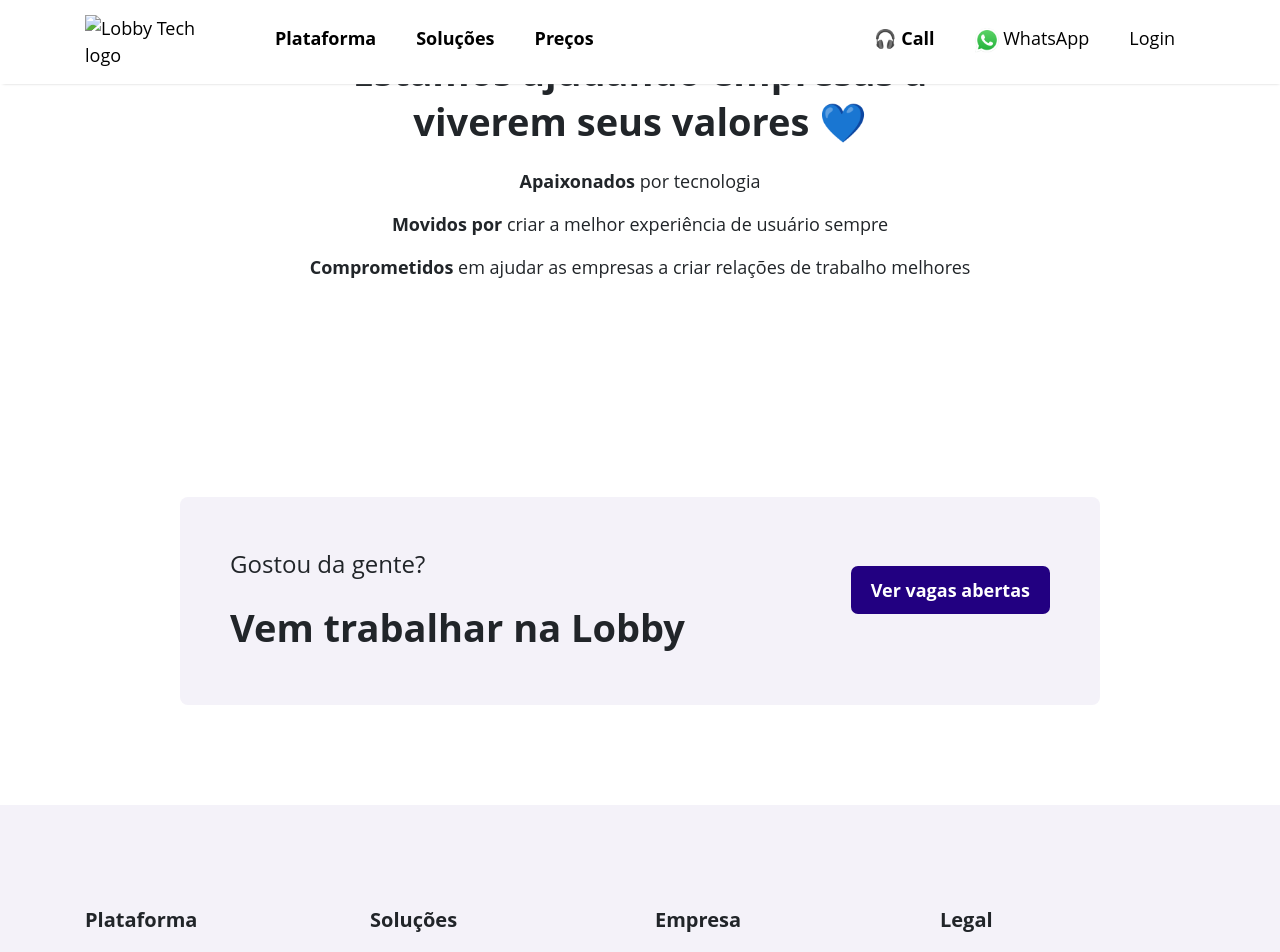
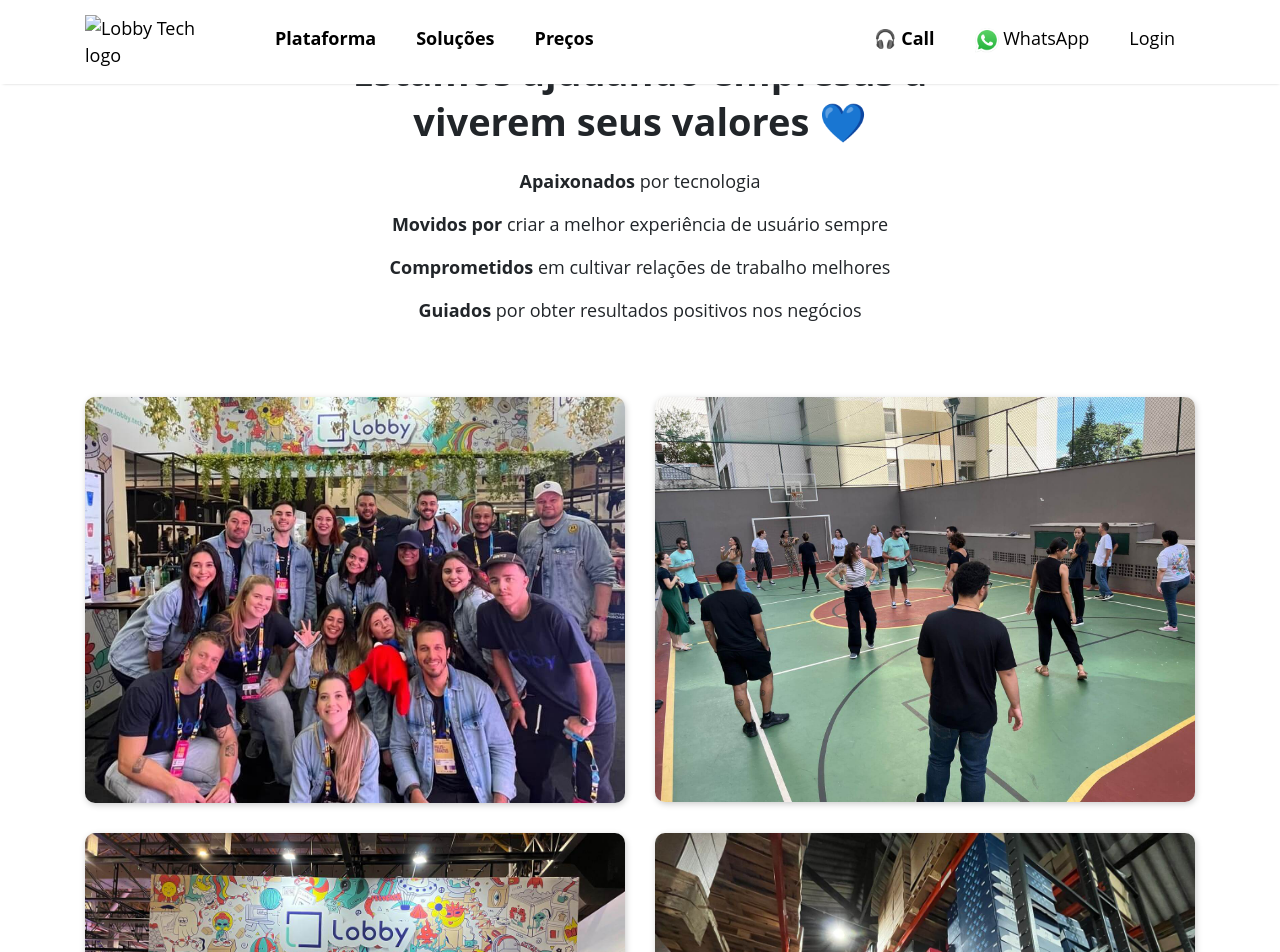
Before and after one commit to lobby-tech/lobby.tech, a Jekyll site: the page built from sobre-nos.html, in a window 1280 px wide and 1400 px high, scrolled down 534 px. Shown: the top 952 px of the window. Built offline with Jekyll 4.4.1, drawn with Linux system fonts in a browser that asks for light colours; a script that is not in the unit is left out.

Commit message:
Created top-banner and images of about us

```diff
--- a/_layouts/home.html
+++ b/_layouts/home.html
@@ -39,6 +39,11 @@
     {% endif %}
 
     <header class="header">
+      <aside class="header__top-banner js-top-banner" style="display:none">
+        <span class="header__top-banner--new">Novo</span>
+        <span class="font--sm">10 dicas para arrasar em eventos!</span>
+        <a href="javascript:void(0);" class="font--sm">[confira]</a>
+      </aside>
       <div class="container">
         <a href="/">
           <img src="/assets/images/lobby-logo.png" alt="Lobby Tech logo" class="header__logo">
--- a/_sass/layout/_header.scss
+++ b/_sass/layout/_header.scss
@@ -6,6 +6,23 @@
   padding-bottom: 15px;
   background-color: white;
   box-shadow: 1px 1px 3px -2px #999;
+}
+
+.header__top-banner {
+  margin: -15px auto 15px;
+  padding: 3px 0;
+  background-color: #EC5855;
+  color: #FFF;
+  text-align: center;
+}
+
+.header__top-banner--new {
+  display: none;
+  padding: 1px 8px 2px;
+  background-color: #22007F;
+  border-radius: 15px;
+  color: #00F8C9;
+  font-size: 14px;
 }
 
 .header a {
@@ -83,4 +100,8 @@
   .header__menu--only-mobile {
     display: none;
   }
+
+  .header__top-banner--new {
+    display: inline;
+  }
 }
--- a/sobre-nos.html
+++ b/sobre-nos.html
@@ -30,8 +30,26 @@
           <strong>Movidos por</strong> criar a melhor experiência de usuário sempre
         </p>
         <p>
-          <strong>Comprometidos</strong> em ajudar as empresas a criar relações de trabalho melhores
+          <strong>Comprometidos</strong> em cultivar relações de trabalho melhores
         </p>
+        <p>
+          <strong>Guiados</strong> por obter resultados positivos nos negócios
+        </p>
+      </div>
+    </div>
+    <br>
+    <div class="row">
+      <div class="col-lg-6">
+        <img src="/assets/images/sobre-nos/sobre-nos-img-1.jpg" alt="Equipe Lobby Tech" style="width:100%;border-radius:10px;box-shadow: 1px 2px 6px #CCC;margin-top:30px;">
+      </div>
+      <div class="col-lg-6">
+        <img src="/assets/images/sobre-nos/sobre-nos-img-2.jpg" alt="Equipe Lobby Tech" style="width:100%;border-radius:10px;box-shadow: 1px 2px 6px #CCC;margin-top:30px;">
+      </div>
+      <div class="col-lg-6">
+        <img src="/assets/images/sobre-nos/sobre-nos-img-3.jpg" alt="Equipe Lobby Tech" style="width:100%;border-radius:10px;box-shadow: 1px 2px 6px #CCC;margin-top:30px;">
+      </div>
+      <div class="col-lg-6">
+        <img src="/assets/images/sobre-nos/sobre-nos-img-4.jpg" alt="Equipe Lobby Tech" style="width:100%;border-radius:10px;box-shadow: 1px 2px 6px #CCC;margin-top:30px;">
       </div>
     </div>
   </div>
```
Also changed, not shown: assets/images/sobre-nos/sobre-nos-img-1.jpg (added), assets/images/sobre-nos/sobre-nos-img-2.jpg (added), assets/images/sobre-nos/sobre-nos-img-3.jpg (added), assets/images/sobre-nos/sobre-nos-img-4.jpg (added).
